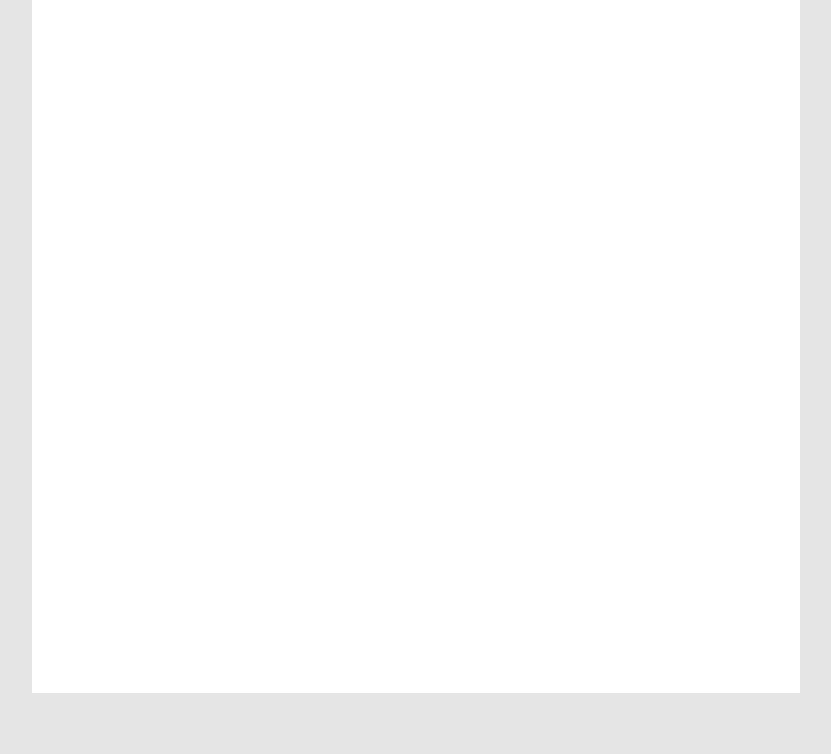
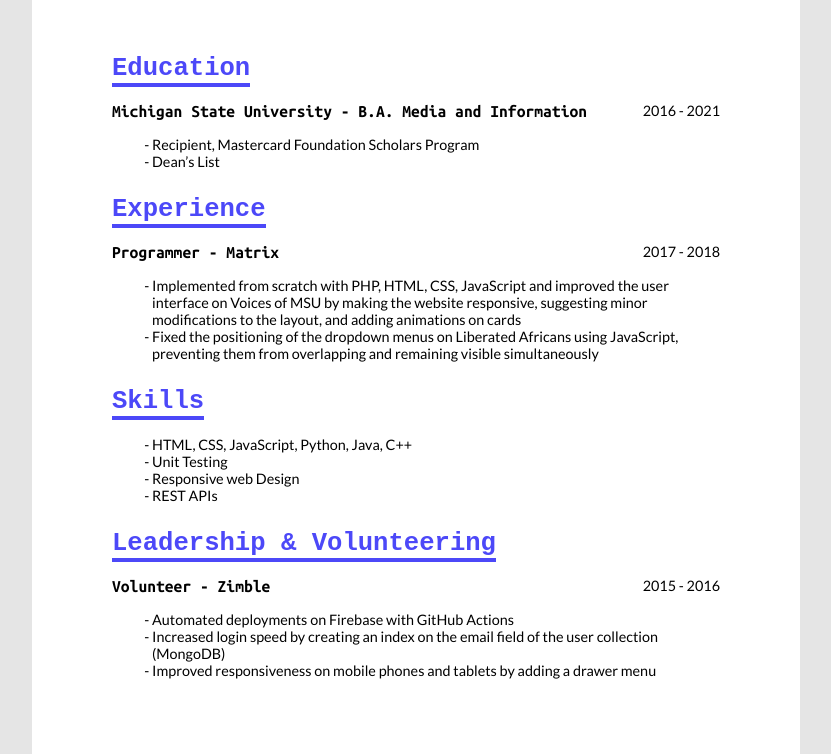
Before and after one commit to joseph-mpo-yeti/mi349_final, a plain HTML site: page resume.html in a window 1280 px wide. Shown: the part 106-860 px from the top of the page, without its empty margins (224-1055 px from the left). Before the commit the page ends 800 px from the top, so only its background shows below. Drawn offline with nearby package versions, Linux system fonts and the light colour scheme.

Commit message:
Resume updated

```diff
--- a/resume.html
+++ b/resume.html
@@ -18,7 +18,7 @@
                     <img src="./img/menu.svg" alt="menu">
                 </div>
                 <div class="menu-container hidden">
-                    <ul>
+                    <ul class="menu-list">
                         <li class="menu-link"><a href="./index.html">Home</a></li>
                         <li class="menu-link"><a href="#" class="active">Resume</a></li>
                         <li class="menu-link"><a href="./portfolio.html">Portfolio</a></li>
@@ -27,8 +27,68 @@
             </div>
         </nav>
       </header>
-      <section>
-
+      <section id="resume">
+          <h2 class="hidden">Resume</h2>
+          <article class="part">
+              <h2 class="title">Education</h3>
+              <div class="info">
+                  <h3 class="school">Michigan State University - B.A. Media and Information</h4>
+                  <p class="period">2016 - 2021</p>
+              </div>
+              <ul class="description">
+                <li>Recipient, Mastercard Foundation Scholars Program</li>
+                <li>Dean’s List</li>
+              </ul>
+          </article>
+          <article class="part">
+              <h2 class="title">Experience</h3>
+              <div class="info">
+                  <h3 class="school">Programmer - Matrix</h4>
+                  <p class="period">2017 - 2018</p>
+              </div>
+              <ul class="description">
+                <li>
+                    Implemented from scratch with PHP, HTML, CSS, JavaScript
+                    and improved the user interface on Voices of MSU by making
+                    the website responsive, suggesting minor modifications to
+                    the layout, and adding animations on cards
+                </li>
+                <li>
+                    Fixed the positioning of the dropdown menus on Liberated
+                    Africans using JavaScript, preventing them from
+                    overlapping and remaining visible simultaneously
+                </li>
+              </ul>
+          </article>
+          <article class="part">
+              <h2 class="title">Skills</h3>
+              <ul class="description">
+                <li>HTML, CSS, JavaScript, Python, Java, C++</li>
+                <li>Unit Testing</li>
+                <li>Responsive web Design</li>
+                <li>REST APIs</li>
+              </ul>
+          </article>
+          <article class="part">
+              <h2 class="title">Leadership & Volunteering</h3>
+              <div class="info">
+                  <h3 class="school">Volunteer - Zimble</h4>
+                  <p class="period">2015 - 2016</p>
+              </div>
+              <ul class="description">
+                <li>
+                    Automated deployments on Firebase with GitHub Actions
+                </li>
+                <li>
+                    Increased login speed by creating an index on the email
+                    field of the user collection (MongoDB)
+                </li>
+                <li>
+                    Improved responsiveness on mobile phones and tablets by
+                    adding a drawer menu
+                </li>
+              </ul>
+          </article>
       </section>
       <script src="./script.js"></script>
   </body>
--- a/script.js
+++ b/script.js
@@ -2,9 +2,14 @@ const menu = document.querySelector(".menu-container");
 
 document.addEventListener("click", event => {
     console.log(event.target.classList);
-    if(event.target.classList.contains("menu-title") || event.target.parentNode.classList.contains("menu-title")){
+    if(event.target.classList.contains("menu-title") || event.target.parentNode.classList.contains("menu-title")
+    ){
         menu.classList.toggle("hidden");
-    } else {
+    } else if ( !event.target.classList.contains("menu-list") &&
+        !event.target.parentNode.classList.contains("menu-list") &&
+        !event.target.classList.contains("menu-container") &&
+        !event.target.classList.contains("menu-link")) {
+
         menu.classList.add("hidden");
     }
 });
--- a/style.css
+++ b/style.css
@@ -47,7 +47,6 @@ h1, h2, h3, h4, h5, h5 {
     color: #4C48F8;
     margin: 0;
     padding: 0;
-    font-size: 1.8rem;
 }
 
 p {
@@ -113,6 +112,10 @@ p {
     border-bottom: 10px solid #4C48F8;
 }
 
+.navbar h1 {
+    font-size: 1.9rem;
+}
+
 .menu {
     width: 100%;
     position: relative;
@@ -144,6 +147,7 @@ p {
     right: 0;
     text-align: right;
     box-shadow: 2px 4px 6px 0px #00000025;
+    z-index: 3;
 }
 
 .menu-container li {
@@ -198,3 +202,45 @@ p {
 .portfolio-item .content .description {
     padding: 10px 0px;
 }
+
+.part {
+    margin-bottom: 25px;
+}
+
+#resume {
+    padding-bottom: 50px;
+}
+
+.part .title {
+    border-bottom: 4px solid #4C48F8;
+    width: fit-content;
+    padding: 0;
+    margin-bottom: 15px;
+    font-size: 1.6rem;
+}
+
+.part .info {
+    display: flex;
+    position: relative;
+}
+
+.part .info .school {
+    max-width: calc(100% - 80px);
+    width: fit-content;
+    color: #000000;
+    font-size: 1.1rem;
+}
+
+.part .info .period {
+    width: fit-content;
+    font-size: .9rem;
+    position: absolute;
+    right: 0;
+    z-index: 2;
+}
+
+.part ul.description li {
+    font-size: .9rem;
+    list-style-type: "- ";
+    padding: 0;
+}
```
Also changed, not shown: portfolio.html (+2 -1 lines).
